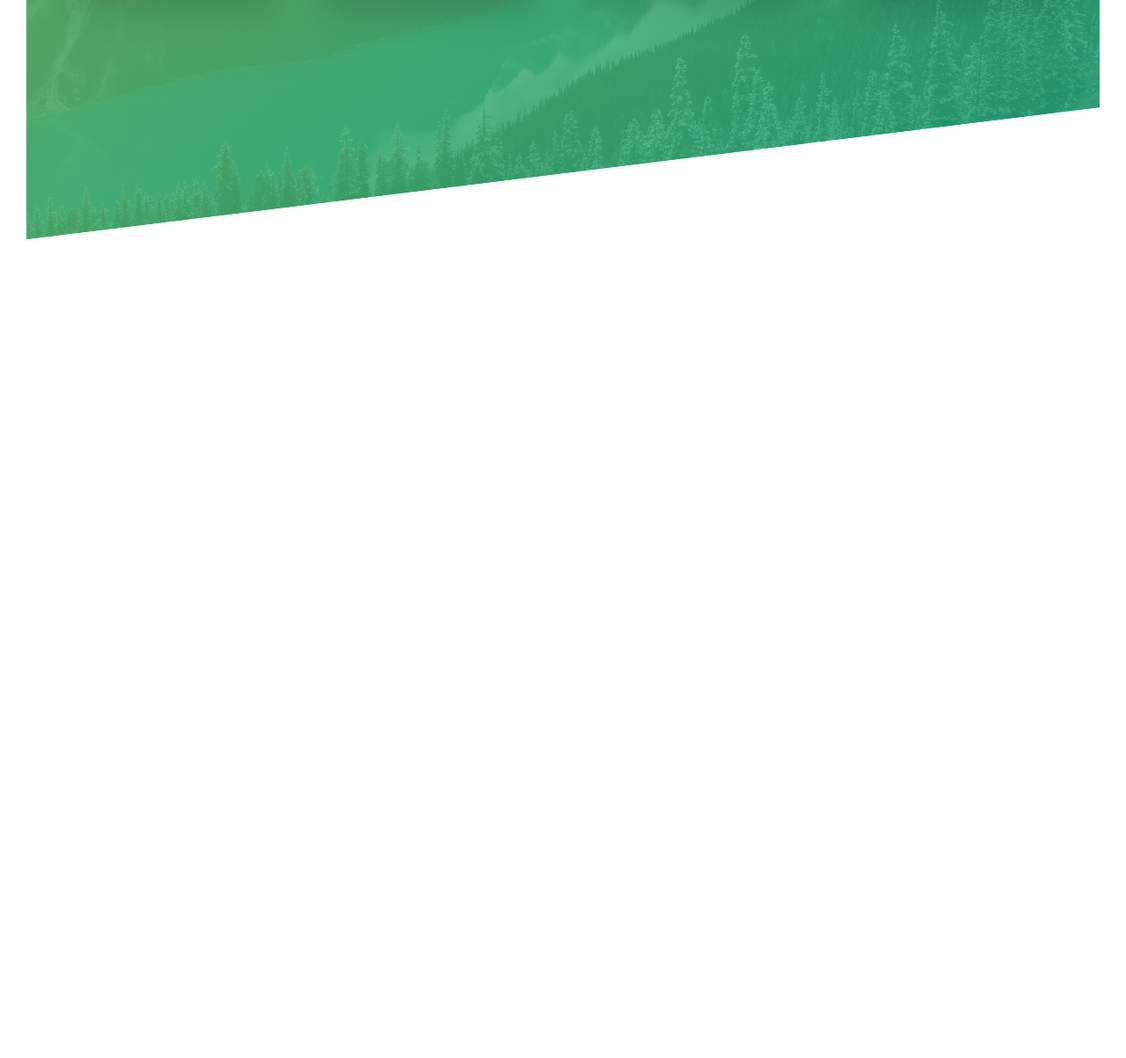
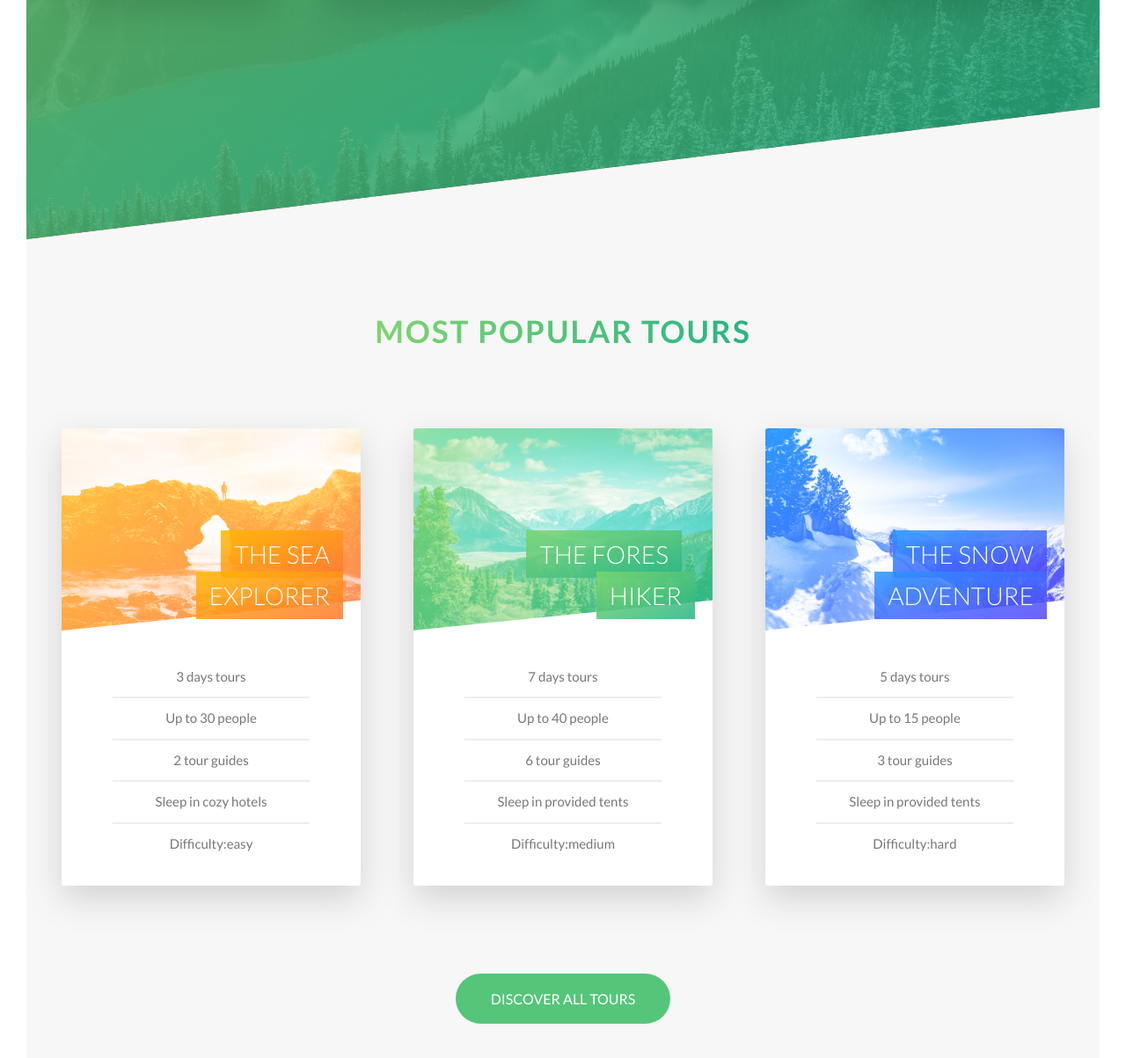
Before and after one commit to fuadinho/udemy-natours, a website built with webpack: page src/index.html in a window 1280 px wide. Shown: the part 2015-3218 px from the top of the page at 88% size. Before the commit the page ends 2287 px from the top, so only its background shows below. Built offline with nearby package versions, Linux system fonts and the light colour scheme; files whose address does not match are found by name.

Commit message:
Building the Tours Section

```diff
--- a/src/index.html
+++ b/src/index.html
@@ -106,6 +106,114 @@
         </div>
       </div>
     </section>
+
+    <section class="section-tours">
+      <div class="u-center-text u-margin-bottom-big">
+        <h2 class="heading-secondary">
+          Most popular tours
+        </h2>
+      </div>
+
+      <div class="row">
+        <div class="col-1-of-3">
+          <div class="card">
+            <div class="card__side card__side--front">
+              <div class="card__picture card__picture--1">
+                &nbsp;
+              </div>
+              <h4 class="card__heading">
+                <span class="card__heading-span card__heading-span--1">The Sea Explorer</span>
+              </h4>
+              <div class="card__details">
+                <ul>
+                  <li>3 days tours</li>
+                  <li>Up to 30 people</li>
+                  <li>2 tour guides</li>
+                  <li>Sleep in cozy hotels</li>
+                  <li>Difficulty:easy</li>
+                </ul>
+              </div>
+            </div>
+            <div class="card__side card__side--back card__side--back-1">
+              <div class="card__cta">
+                <div class="card__price-box">
+                  <p class="card__price-only">Only</p>
+                  <p class="card__price-value">$297</p>
+                </div>
+                <a href="#" class="btn btn--white">Book now!</a>
+              </div>
+            </div>
+          </div>
+        </div>
+
+        <div class="col-1-of-3">
+          <div class="card">
+            <div class="card__side card__side--front">
+              <div class="card__picture card__picture--2">
+                &nbsp;
+              </div>
+              <h4 class="card__heading">
+                <span class="card__heading-span card__heading-span--2">The Fores Hiker</span>
+              </h4>
+              <div class="card__details">
+                <ul>
+                  <li>7 days tours</li>
+                  <li>Up to 40 people</li>
+                  <li>6 tour guides</li>
+                  <li>Sleep in provided tents</li>
+                  <li>Difficulty:medium</li>
+                </ul>
+              </div>
+            </div>
+            <div class="card__side card__side--back card__side--back-2">
+              <div class="card__cta">
+                <div class="card__price-box">
+                  <p class="card__price-only">Only</p>
+                  <p class="card__price-value">$497</p>
+                </div>
+                <a href="#" class="btn btn--white">Book now!</a>
+              </div>
+            </div>
+          </div>
+        </div>
+
+        <div class="col-1-of-3">
+          <div class="card">
+            <div class="card__side card__side--front">
+              <div class="card__picture card__picture--3">
+                &nbsp;
+              </div>
+              <h4 class="card__heading">
+                <span class="card__heading-span card__heading-span--3">The Snow Adventure</span>
+              </h4>
+              <div class="card__details">
+                <ul>
+                  <li>5 days tours</li>
+                  <li>Up to 15 people</li>
+                  <li>3 tour guides</li>
+                  <li>Sleep in provided tents</li>
+                  <li>Difficulty:hard</li>
+                </ul>
+              </div>
+            </div>
+            <div class="card__side card__side--back card__side--back-3">
+              <div class="card__cta">
+                <div class="card__price-box">
+                  <p class="card__price-only">Only</p>
+                  <p class="card__price-value">$897</p>
+                </div>
+                <a href="#" class="btn btn--white">Book now!</a>
+              </div>
+            </div>
+          </div>
+        </div>
+      </div>
+
+      <div class="u-center-text u-margin-top-huge">
+        <a href="#" class="btn btn--green">Discover all tours</a>
+      </div>
+
+    </section>
   </main>
 
   <!-- <section class="grid-test">
--- a/src/styles/abstracts/_variables.scss
+++ b/src/styles/abstracts/_variables.scss
@@ -3,7 +3,14 @@ $color-primary: #55c57a;
 $color-primary-light: #7ed56f;
 $color-primary-dark: #28b485;
 
+$color-secondary-light: #ffb900;
+$color-secondary-dark: #ff7730;
+
+$color-tertiary-light: #2998ff;
+$color-tertiary-dark: #5643fa;
+
 $color-grey-light-1: #f7f7f7;
+$color-grey-light-2: #eee;
 $color-grey-dark: #777;
 $color-white: #fff;
 $color-black: #000;
--- a/src/styles/base/_utilities.scss
+++ b/src/styles/base/_utilities.scss
@@ -13,3 +13,11 @@
 .u-margin-bottom-big {
     margin-bottom: 8rem;
 }
+
+.u-margin-top-big {
+    margin-top: 8rem;
+}
+
+.u-margin-top-huge {
+    margin-top: 10rem;
+}
--- a/src/styles/components/_button.scss
+++ b/src/styles/components/_button.scss
@@ -32,6 +32,15 @@
 
         &::after {
             background-color: $color-white;
+        }
+    }
+
+    &--green {
+        background-color: $color-primary;
+        color: $color-white;
+
+        &::after {
+            background-color: $color-primary;
         }
     }
 
--- /dev/null
+++ b/src/styles/components/_card.scss
@@ -0,0 +1,161 @@
+.card {
+    //FUNCTIONALITY
+    perspective: 150rem;
+    -moz-perspective: 150rem;
+    position: relative;
+    height: 52rem;
+
+    &__side {
+        height: 52rem;
+        width: 100%;
+        transition: all 0.8s ease;
+        position: absolute;
+        top: 0;
+        left: 0;
+        backface-visibility: hidden;
+        border-radius: 3px;
+        overflow: hidden;
+        box-shadow: 0 1.5rem 4rem rgba($color-black, 0.15);
+
+        &--front {
+            background-color: $color-white;
+        }
+
+        &--back {
+            transform: rotateY(180deg);
+            display: flex;
+            flex-direction: column;
+            justify-content: center;
+            align-items: center;
+
+            &-1 {
+                background-image: linear-gradient(to right bottom, $color-secondary-light, $color-secondary-dark);
+            }
+
+            &-2 {
+                background-image: linear-gradient(to right bottom, $color-primary-light, $color-primary-dark);
+            }
+
+            &-3 {
+                background-image: linear-gradient(to right bottom, $color-tertiary-light, $color-tertiary-dark);
+            }
+        }
+    }
+
+    &:hover &__side--front {
+        transform: rotateY(-180deg);
+    }
+
+    &:hover &__side--back {
+        transform: rotateY(0deg);
+    }
+
+    //FRONT SIDE STYLING
+
+    &__picture {
+        background-size: cover;
+        height: 23rem;
+        background-blend-mode: screen;
+        -webkit-clip-path: polygon(0 0, 100% 0, 100% 85%, 0 100%);
+        clip-path: polygon(0 0, 100% 0, 100% 85%, 0 100%);
+
+        &--1 {
+            background-image: linear-gradient(to right bottom, $color-secondary-light, $color-secondary-dark),
+                url(/src/img/nat-5.jpg);
+        }
+
+        &--2 {
+            background-image: linear-gradient(to right bottom, $color-primary-light, $color-primary-dark),
+                url(/src/img/nat-6.jpg);
+        }
+
+        &--3 {
+            background-image: linear-gradient(to right bottom, $color-tertiary-light, $color-tertiary-dark),
+                url(/src/img/nat-7.jpg);
+        }
+    }
+
+    &__heading {
+        color: $color-white;
+        font-size: 2.8rem;
+        font-weight: 300;
+        text-transform: uppercase;
+        text-align: right;
+        position: absolute;
+        right: 2rem;
+        top: 12rem;
+        width: 75%;
+    }
+
+    &__heading-span {
+        padding: 1rem 1.5rem;
+        -webkit-box-decoration-break: clone;
+        box-decoration-break: clone;
+
+        &--1 {
+            background-image: linear-gradient(
+                to right bottom,
+                rgba($color-secondary-light, 0.85),
+                rgba($color-secondary-dark, 0.85)
+            );
+        }
+
+        &--2 {
+            background-image: linear-gradient(
+                to right bottom,
+                rgba($color-primary-light, 0.85),
+                rgba($color-primary-dark, 0.85)
+            );
+        }
+
+        &--3 {
+            background-image: linear-gradient(
+                to right bottom,
+                rgba($color-tertiary-light, 0.85),
+                rgba($color-tertiary-dark, 0.85)
+            );
+        }
+    }
+
+    &__details {
+        padding: 3rem;
+        ul {
+            list-style: none;
+            margin: 0 auto;
+            width: 80%;
+
+            li {
+                font-size: 1.5rem;
+                padding: 1rem;
+                text-align: center;
+                border-bottom: 2px solid $color-grey-light-2;
+
+                &:last-child {
+                    border-bottom: none;
+                }
+            }
+        }
+    }
+
+    //BACK SIDE STYLING
+    &__cta {
+        width: 90%;
+        text-align: center;
+    }
+
+    &__price-box {
+        margin-bottom: 8rem;
+        color: $color-white;
+        text-align: center;
+    }
+
+    &__price-only {
+        font-size: 1.4rem;
+        text-transform: uppercase;
+    }
+
+    &__price-value {
+        font-size: 6rem;
+        font-weight: 100;
+    }
+}
--- a/src/styles/index.scss
+++ b/src/styles/index.scss
@@ -8,6 +8,7 @@
 @import "base/utilities";
 
 @import "components/button";
+@import "components/card";
 @import "components/composition";
 @import "components/feature-box";
 
--- a/src/styles/layout/_header.scss
+++ b/src/styles/layout/_header.scss
@@ -5,6 +5,7 @@
         url("../img/hero.jpg");
     background-position: top;
     background-size: cover;
+    -webkit-clip-path: polygon(0 0, 100% 0, 100% 75vh, 0 100%);
     clip-path: polygon(0 0, 100% 0, 100% 75vh, 0 100%);
 
     &__logo-box {
--- a/src/styles/pages/_home.scss
+++ b/src/styles/pages/_home.scss
@@ -17,3 +17,9 @@
         transform: skewY(7deg);
     }
 }
+
+.section-tours {
+    background-color: $color-grey-light-1;
+    padding: 25rem 0 15rem 0;
+    margin-top: -10rem;
+}
```
